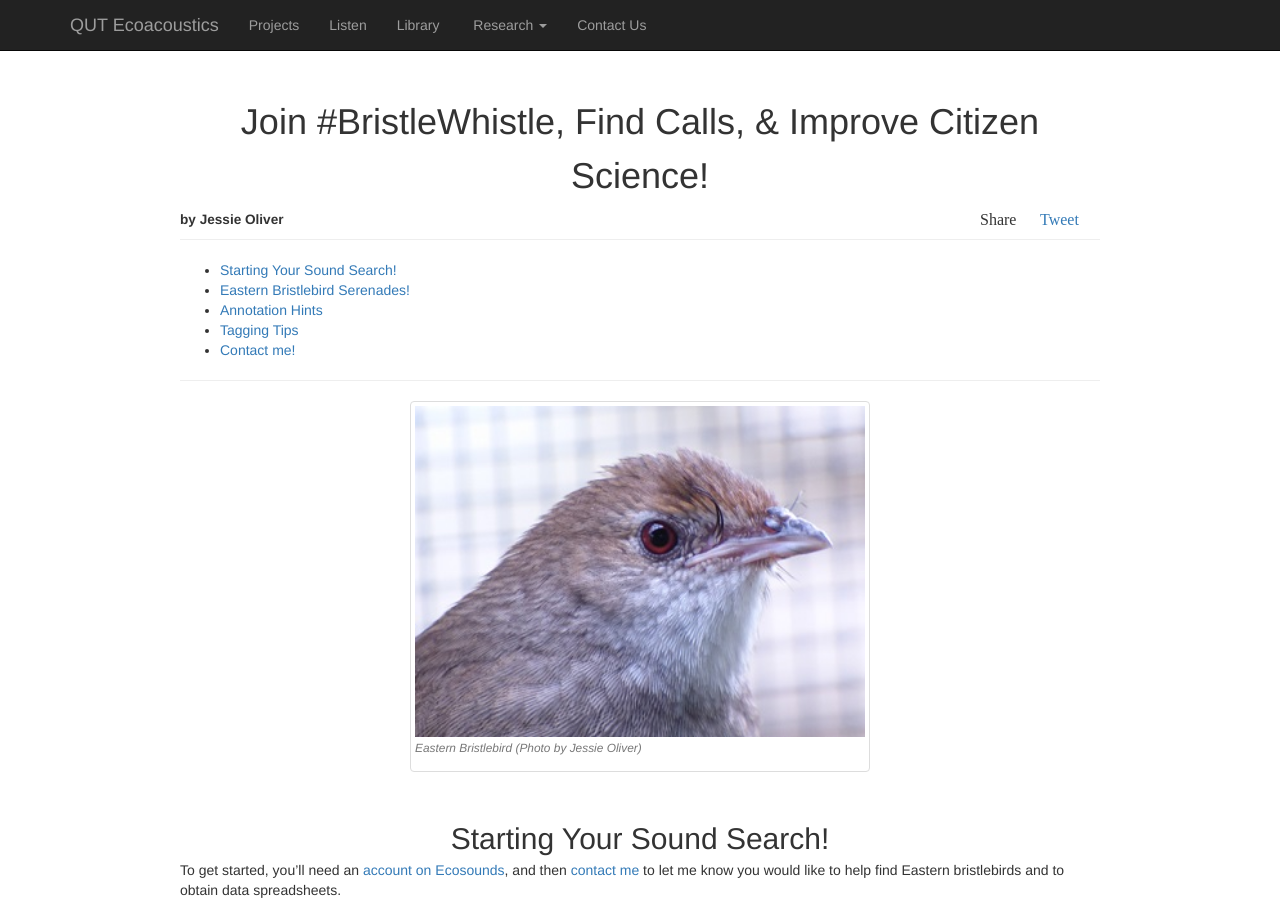
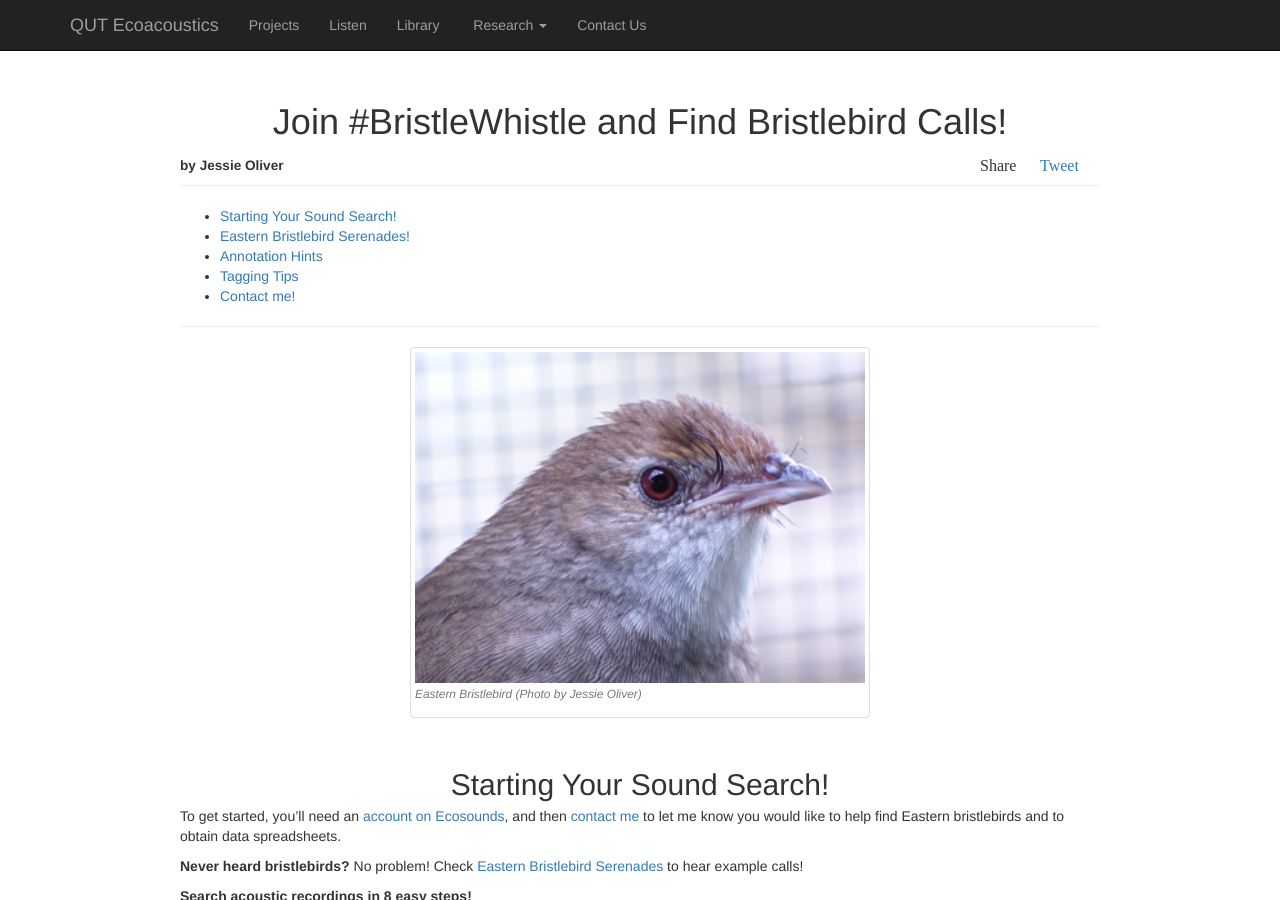
Before and after one commit to QutEcoacoustics/research-blog, a Jekyll site: the page built from help/sound-search-steps.md, in a window 1280 px wide and 900 px high. Built offline with Jekyll 4.4.1, drawn with Linux system fonts in a browser that asks for light colours; nearby versions of some CDN libraries; comment, search, counter and statistics services are not loaded.

Commit message:
Update sound-search-steps.md

```diff
--- a/help/sound-search-steps.md
+++ b/help/sound-search-steps.md
@@ -1,6 +1,6 @@
 ---
 layout: help
-title: "Join #BristleWhistle, Find Calls, & Improve Citizen Science!"
+title: "Join #BristleWhistle and Find Bristlebird Calls!"
 author: jessie
 # Include lines 1-3 and 5 (front matter) at top of each file) above is YAML files
 # to be added later as pages are developed:
```
